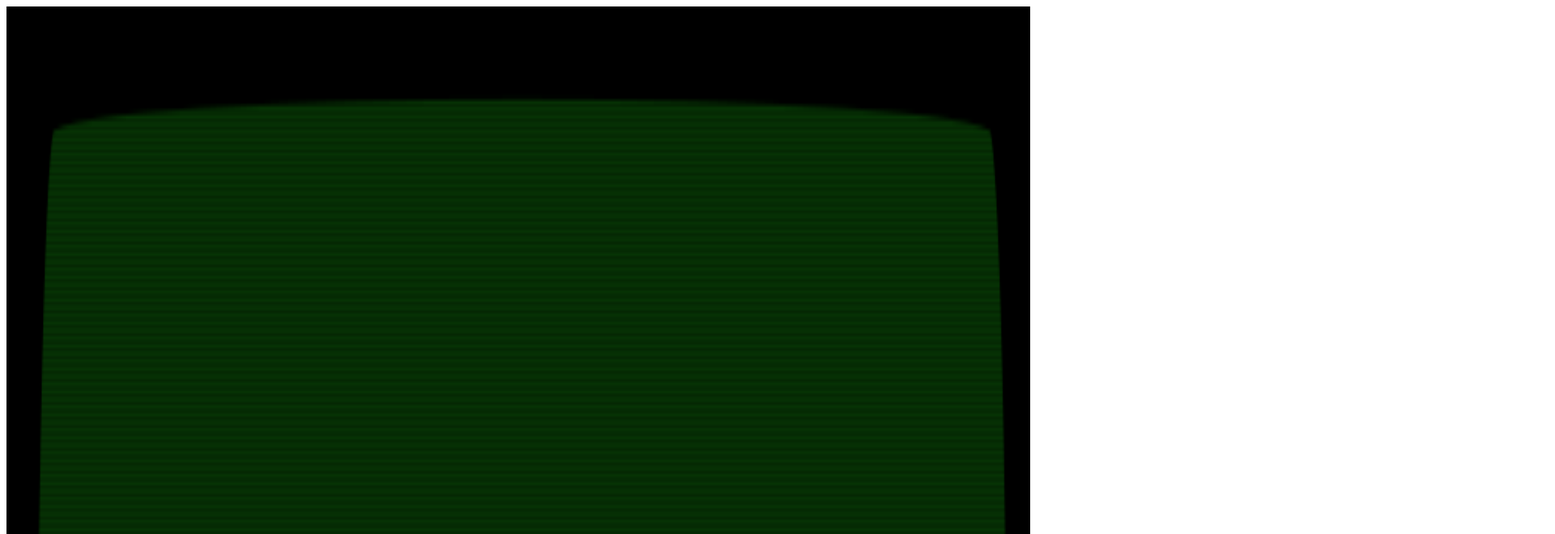
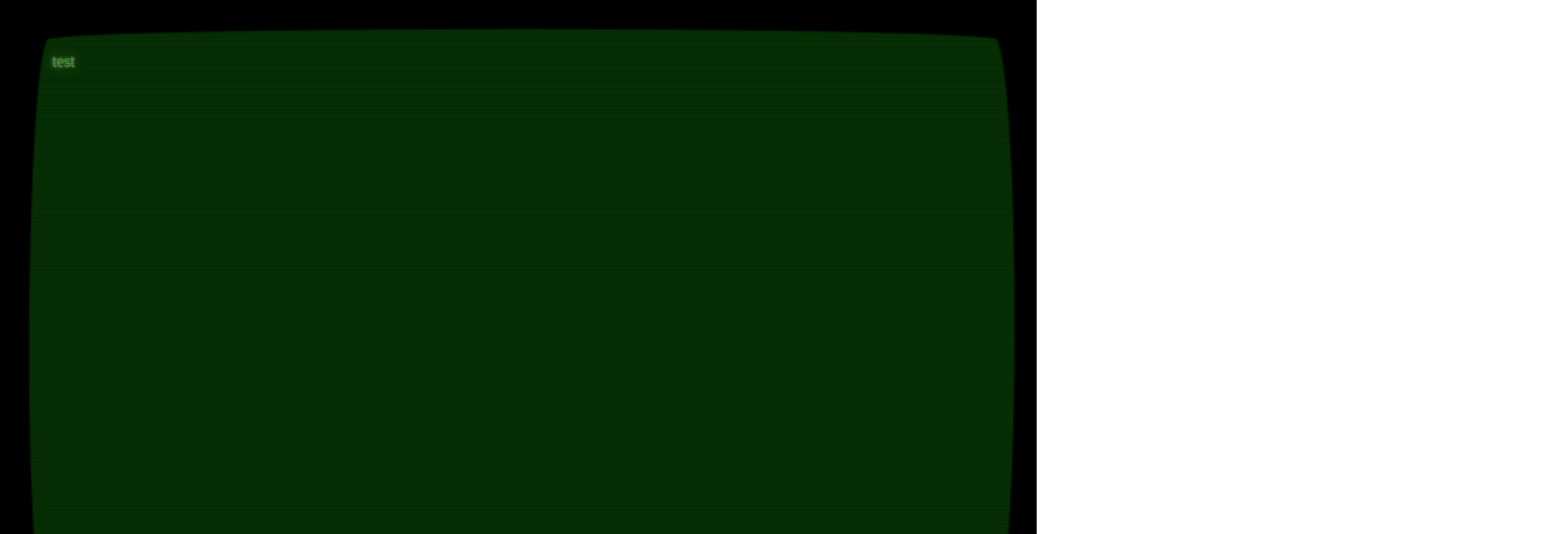
Before and after one commit to money-dylan/money-dylan.github.io, a plain HTML site: page index.html in a window 1280 px wide. Shown: the top 660 px of the page at 81% size, 1920 px wide, since content can reach past the window. Drawn offline with Linux system fonts and the light colour scheme.

Commit message:
Update styles.css

```diff
--- a/styles.css
+++ b/styles.css
@@ -1,12 +1,14 @@
 #screen {
   position: relative;
   width: 100%;
+  min-height: 100%;
+  height: 100%;
   background-color: #073605;
   padding: 0;
 }
 
 #content {
-  padding: 100%;
+  padding: 5%;
   color: #25ad21;
   font-size: 20px;
   text-shadow: 1px 1px 2px rgb(150, 167, 124), 0 0 1em rgb(150, 167, 124), 0 0 0.2em rgb(150, 167, 124);
@@ -21,3 +23,10 @@
 #scan {
   opacity: 30%;
 }
+
+html, body {
+  min-height: 100%;
+  height: 100%;
+}
+
+* {padding: 0; margin: 0;}
```
